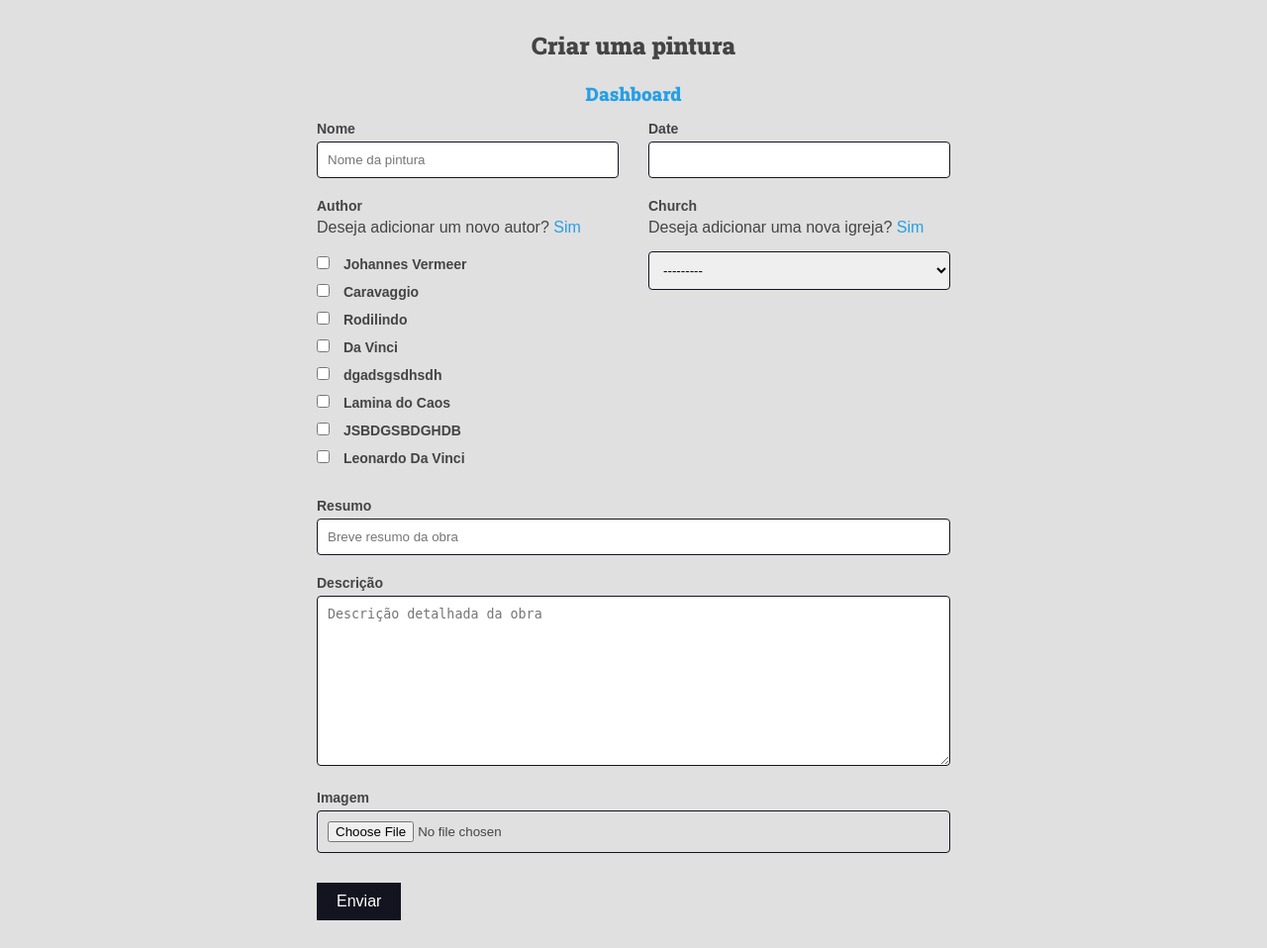
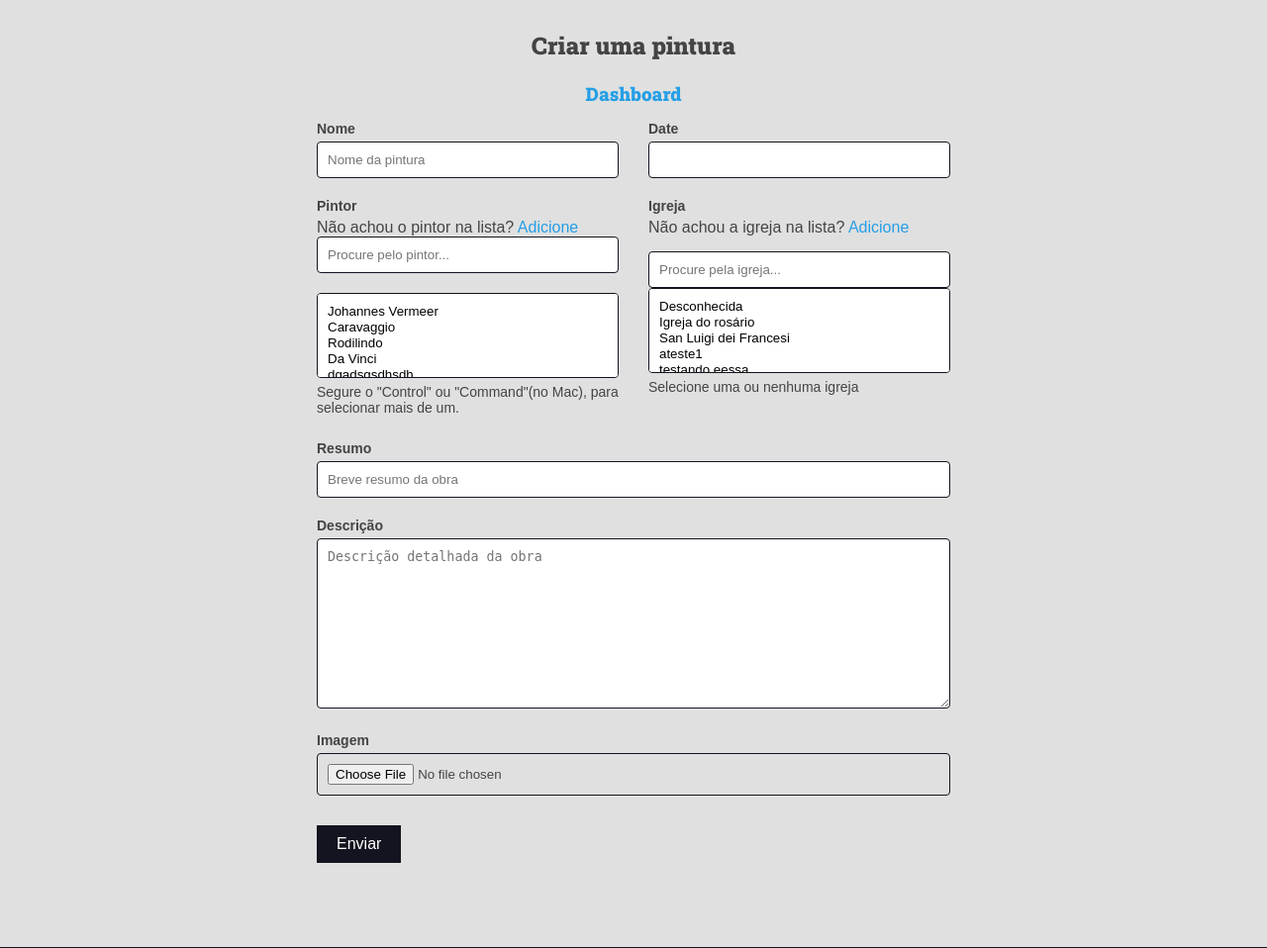
Before and after one commit to GuilhermeGonSoares/Art-Museum, a Django app: page /user/painting/create/ in a window 1280 px wide. Shown: the part 111-1069 px from the top of the page at 99% size. Run offline with Django 4.2, Linux system fonts and the light colour scheme; a user stored in the database is signed in; data comes from the database, SQL or seed files in the repository; both versions use the stored data as it was after the commit; some libraries are stand-ins or nearby versions.

Commit message:
pesquisar pintor e igreja dentro do form

```diff
--- a/user/forms/register_painting_form.py
+++ b/user/forms/register_painting_form.py
@@ -1,3 +1,5 @@
+
+from cProfile import label
 
 from django import forms
 from museum.models import Author, Church, Painting
@@ -28,10 +30,23 @@ class RegisterPaintingForm(forms.ModelForm):
 
     author = forms.ModelMultipleChoiceField(
         required=False,
+        label="Pintor",
         queryset = Author.objects.all(),
-        widget = forms.CheckboxSelectMultiple(attrs={
+        help_text='Segure o "Control" ou "Command"(no Mac), para selecionar mais de um.',
+        widget = forms.SelectMultiple(attrs={
             'classe':'author-field'
         }),
+
+    )
+
+    church = forms.ModelChoiceField(
+        required=False,
+        label="Igreja",
+        empty_label="Desconhecida",
+        help_text="Selecione uma ou nenhuma igreja",
+        queryset=Church.objects.all(),
+        widget=forms.SelectMultiple(),
+
     )
 
     class Meta:
--- a/website/static/js/script.js
+++ b/website/static/js/script.js
@@ -58,6 +58,26 @@ function resetSessionDashboard() {
     })
 }
 
+function searchInFormPaintings(input_id, select_id){
+    let input, filter, select, option, i, txtValue;
+    input = document.getElementById(input_id);
+    filter = input.value.toUpperCase();
+    select = document.getElementById(select_id);
+    option = select.getElementsByTagName('option');
+
+    for (i = 0; i < option.length; i++){
+        txtValue = option[i].textContent || option[i].innerText;
+        if (txtValue.toUpperCase().indexOf(filter) > -1){
+            option[i].style.display = "";
+        } else {
+            option[i].style.display = "none";
+        }
+    }
+}
+
+
+
+
 my_scope();
 
 const current_page = document.location.href
--- a/website/templates/partials/form_painting.html
+++ b/website/templates/partials/form_painting.html
@@ -6,13 +6,17 @@
             <label for="{{field.id_for_label}}">{{field.label}}</label>
 
             {% if field.name == 'author' %}
-                Deseja adicionar um novo autor?
-                <a id="create_author" href="{% url 'user:painting_author_create' %} ">Sim</a>
+                Não achou o pintor na lista?
+                <a id="create_author" href="{% url 'user:painting_author_create' %} ">Adicione</a>
+
+                <input type="text" id="search_author" onkeyup="searchInFormPaintings('search_author', 'id_author')" placeholder = "Procure pelo pintor...">
                 {{field}}
 
             {% elif field.name == 'church' %}
-                <p class="church-select">Deseja adicionar uma nova igreja?
-                <a id="create_church" href="{% url 'user:painting_church_create' %} ">Sim</a></p>
+                <p class="church-select">Não achou a igreja na lista?
+                <a id="create_church" href="{% url 'user:painting_church_create' %} ">Adicione</a></p>
+                <input type="text" id="search_church" onkeyup="searchInFormPaintings('search_church', 'id_church')" placeholder = "Procure pela igreja...">
+
                 {{field}}
 
             {% else %}
```
Also changed, not shown: db.sqlite3, media/museum/cover/2022/10/20/c2c75c112c60c3b5dd891703ed12d466_BDKUmuE_cZrg1EI.jpg (added), media/museum/cover/2022/10/20/c2c75c112c60c3b5dd891703ed12d466_HJRrf8u.jpg (added), media/museum/cover/2022/10/20/image_7ITRqMZ.jpg (added).
